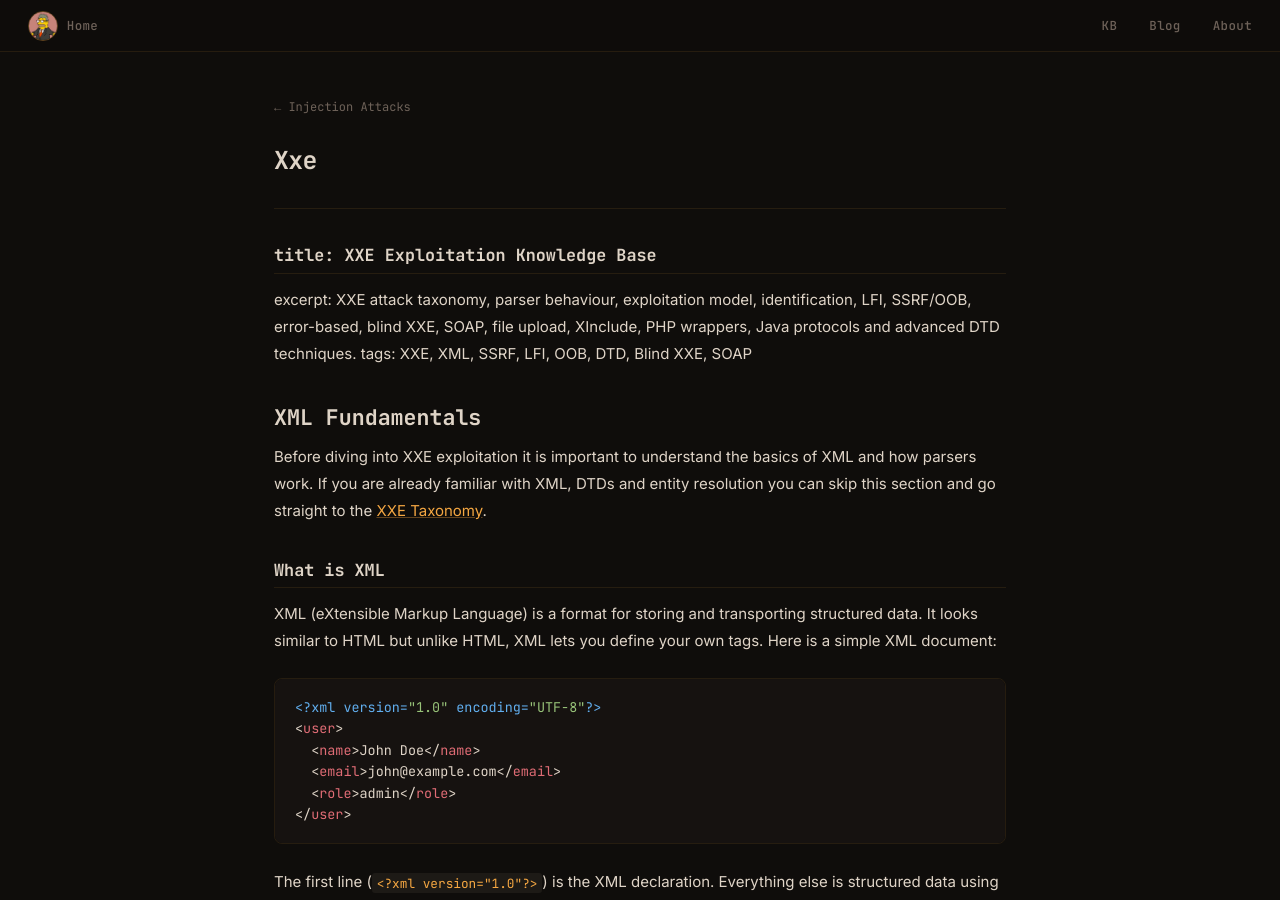
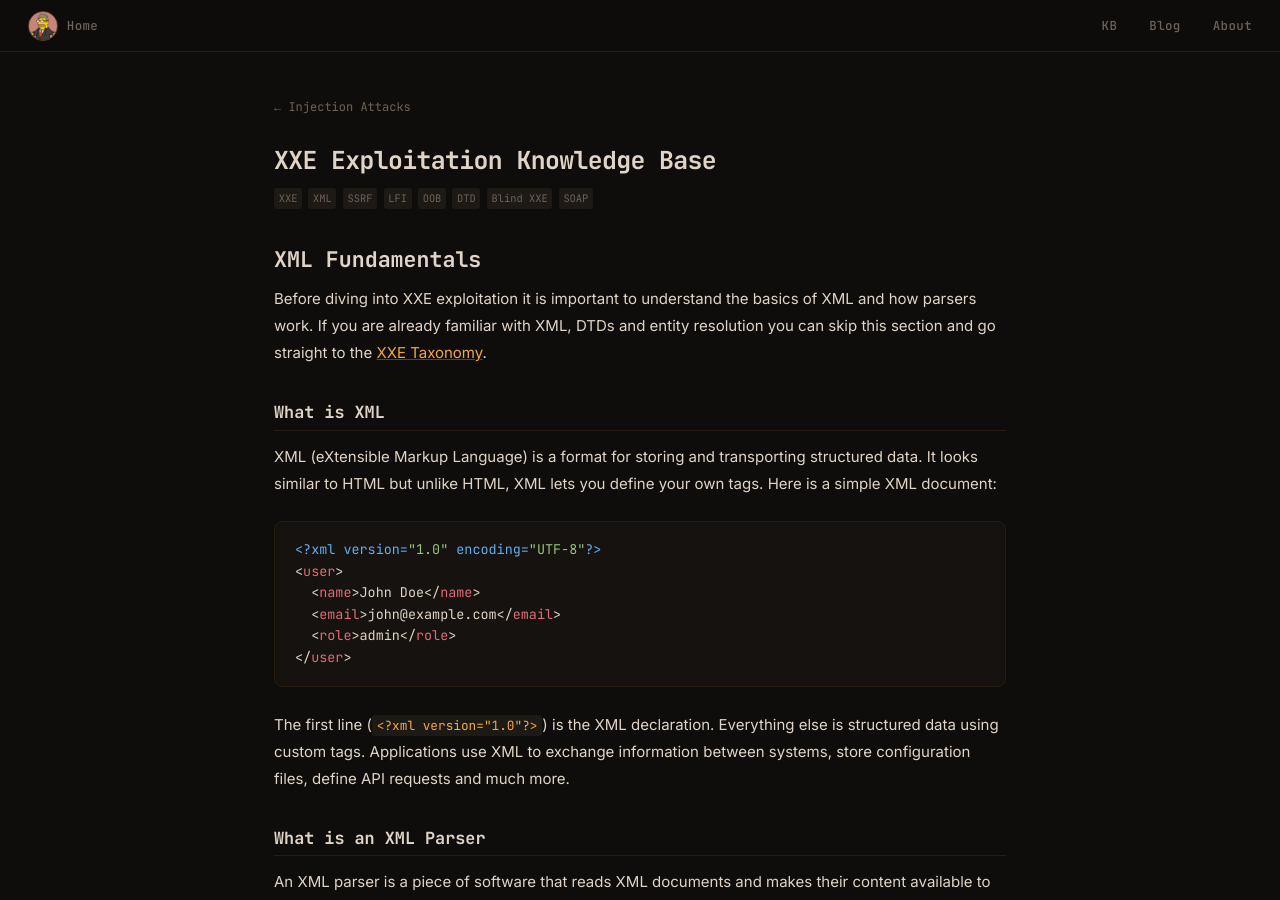
Before and after one commit to HansMolemanPNG/hansmolemanpng.github.io, an MkDocs documentation site: the page built from docs/kb/injection-attacks/xxe.md, in a window 1280 px wide and 900 px high. Built offline with MkDocs 1.6.1, drawn with Linux system fonts in a browser that asks for light colours; nearby versions of some CDN libraries.

Commit message:
Update xxe.md

```diff
--- a/docs/kb/injection-attacks/xxe.md
+++ b/docs/kb/injection-attacks/xxe.md
@@ -1,8 +1,8 @@
------
-
-## title: XXE Exploitation Knowledge Base
+---
+title: XXE Exploitation Knowledge Base
 excerpt: XXE attack taxonomy, parser behaviour, exploitation model, identification, LFI, SSRF/OOB, error-based, blind XXE, SOAP, file upload, XInclude, PHP wrappers, Java protocols and advanced DTD techniques.
 tags: XXE, XML, SSRF, LFI, OOB, DTD, Blind XXE, SOAP
+---
 
 # XML Fundamentals
 
```
